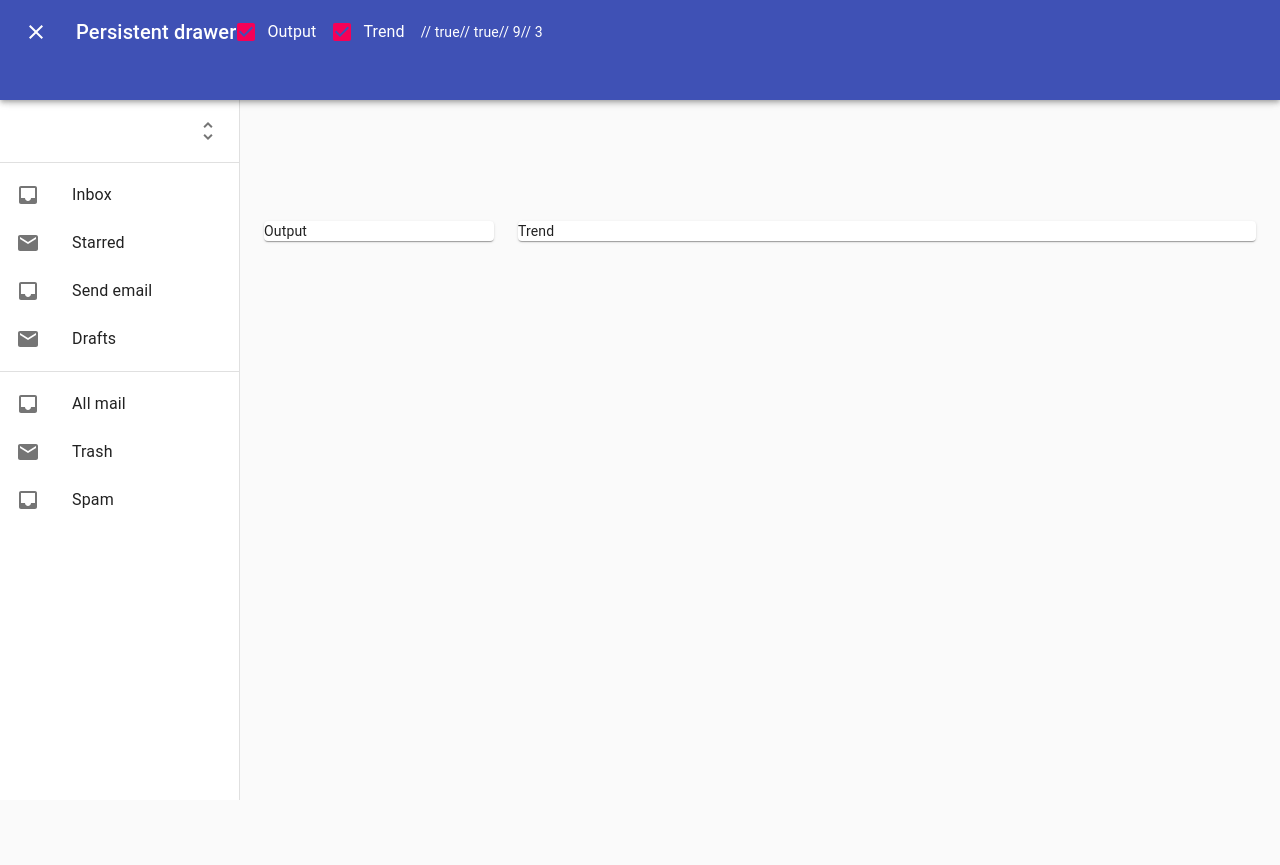
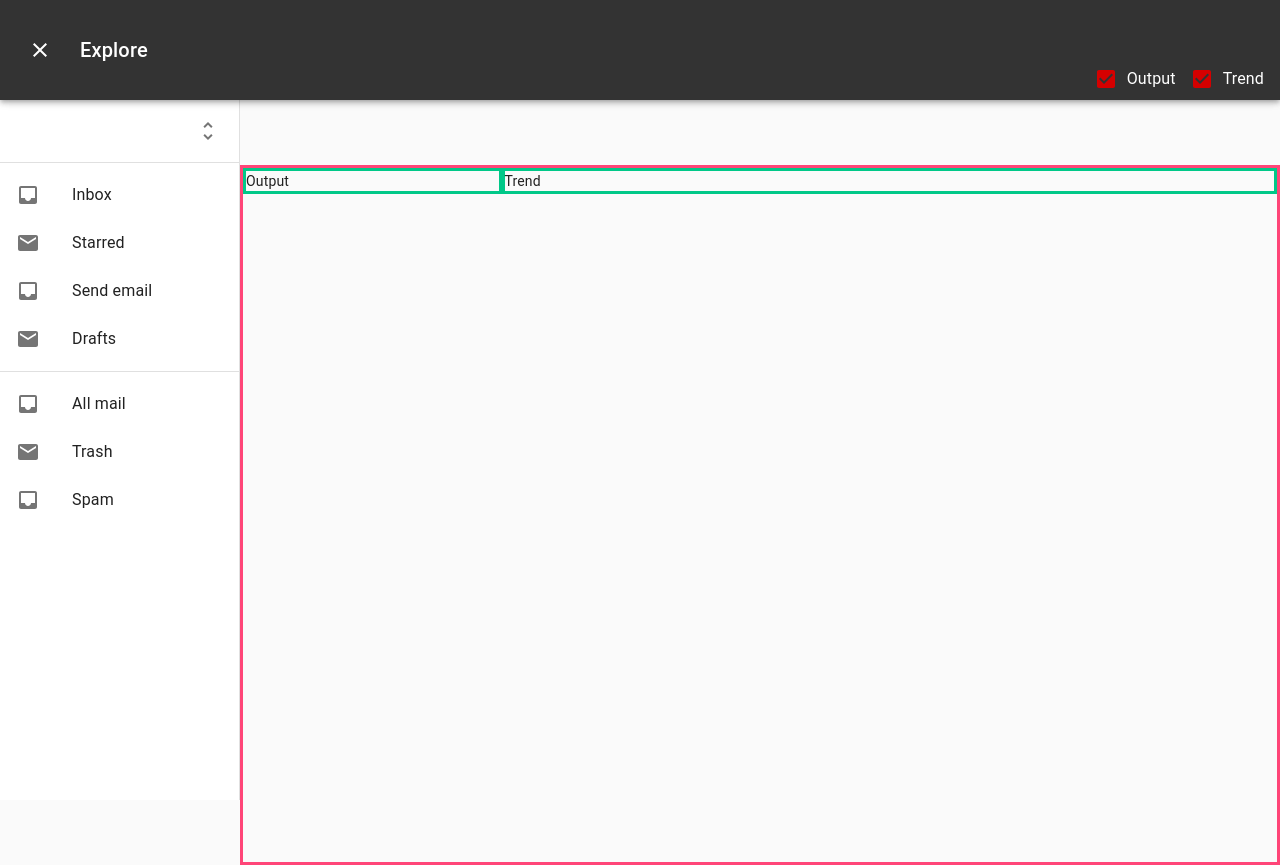
Before and after one commit to mattbf/pitool, a React (Create React App) app: page /explore in a window 1280 px wide. Before the commit the page ends 800 px from the top, so only its background shows below. Built offline with nearby package versions, Linux system fonts and the light colour scheme.

Commit message:
Styling expore page

```diff
--- a/src/App.js
+++ b/src/App.js
@@ -1,12 +1,29 @@
 import React from 'react';
+import { createMuiTheme } from '@material-ui/core/styles';
+import { ThemeProvider } from '@material-ui/styles';
 
 import MainRouter from './MainRouter.js';
 
+const theme = createMuiTheme({
+  palette: {
+    //type: 'dark',
+    primary: {
+      main: '#333',
+    },
+    secondary: {
+      main: '#d50000',
+    },
+  },
+  status: {
+    danger: '#f458ss',
+  },
+});
+
 function App() {
   return (
-    <div>
+    <ThemeProvider theme={theme}>
       <MainRouter/>
-    </div>
+    </ThemeProvider>
   );
 }
 
--- a/src/Explore/Explore.js
+++ b/src/Explore/Explore.js
@@ -22,6 +22,7 @@ import {
   FormControl,
   FormControlLabel,
   Checkbox,
+  Box,
 } from '@material-ui/core';
 
 import {
@@ -42,13 +43,19 @@ const appBarHeight = 100;
 const useStyles = makeStyles(theme => ({
   root: {
     display: 'flex',
+    height: '100vh',
   },
   appBar: {
     zIndex: theme.zIndex.drawer + 1,
     height: appBarHeight,
   },
+  toolbar: {
+    padding: '0px',
+    height: '100%',
+  },
   menuButton: {
     marginRight: theme.spacing(2),
+    marginLeft: theme.spacing(2),
   },
   hide: {
     display: 'none',
@@ -72,7 +79,10 @@ const useStyles = makeStyles(theme => ({
   },
   content: {
     flexGrow: 1,
-    padding: theme.spacing(3),
+    marginTop: appBarHeight,
+    border: 'solid',
+    borderColor: '#ff4578',
+    height: '100%' - appBarHeight,
     transition: theme.transitions.create('margin', {
       easing: theme.transitions.easing.sharp,
       duration: theme.transitions.duration.leavingScreen,
@@ -87,6 +97,26 @@ const useStyles = makeStyles(theme => ({
     marginLeft: 0,
   },
   fullpaper: {
+    width: '100%',
+    height: '100%',
+    border: 'solid',
+    borderColor: '#00C888',
+  },
+  searchWrapper: {
+    display: 'flex',
+    flexDirection: 'row',
+    alignItems: 'center',
+    justifyContent: 'flex-start',
+    width: '100%',
+
+  },
+  barControls: {
+    position: 'absolute',
+    bottom: '0px',
+    right: '0px',
+    padding: theme.spacing(0),
+  },
+  fullgrid: {
     width: '100%',
     height: '100%',
   }
@@ -139,7 +169,7 @@ export default function PersistentDrawerLeft() {
           [classes.appBarShift]: open,
         })}
       >
-        <Toolbar>
+        <Toolbar className={classes.toolbar}>
           <IconButton
             color="inherit"
             aria-label="Open drawer"
@@ -149,9 +179,12 @@ export default function PersistentDrawerLeft() {
           >
             {open ? <Close /> : <SubdirectoryArrowRight /> }
           </IconButton>
+          <div className={classes.searchWrapper}>
             <Typography variant="h6" noWrap>
-            Persistent drawer
+              Explore
             </Typography>
+          </div>
+          <div className={classes.barControls}>
             <FormGroup row>
                <FormControlLabel
                  control={
@@ -176,10 +209,7 @@ export default function PersistentDrawerLeft() {
                  label="Trend"
                />
             </FormGroup>
-          // {view.trend.toString()}
-          // {view.output.toString()}
-          // {trendNum.toString()}
-          // {outputNum.toString()}
+          </div>
         </Toolbar>
       </AppBar>
       <Drawer
@@ -220,19 +250,19 @@ export default function PersistentDrawerLeft() {
           [classes.contentShift]: open,
         })}
       >
-        <div className={classes.drawerHeader} />
-        <div className={classes.root}>
-          <Grid container spacing={3}>
+
+        <div>
+          <Grid container spacing={0} className={classes.fullgrid}>
             {view.output ?
-              <Grid item xs={12} sm={outputNum} md={outputNum}>
-                <Paper className={classes.fullpaper}> Output </Paper>
+              <Grid item xs={12} sm={outputNum} md={outputNum} className={classes.fullgrid}>
+                <Box className={classes.fullpaper}> Output </Box>
               </Grid>
               :
               null
             }
             {view.trend ?
-              <Grid item xs={12} sm={trendNum} md={trendNum}>
-                <Paper className={classes.fullpaper}> Trend </Paper>
+              <Grid item xs={12} sm={trendNum} md={trendNum} className={classes.fullgrid}>
+                <Box className={classes.fullpaper}> Trend </Box>
               </Grid>
               :
               null
```
Lines whose indentation alone changed are shown as unchanged.
